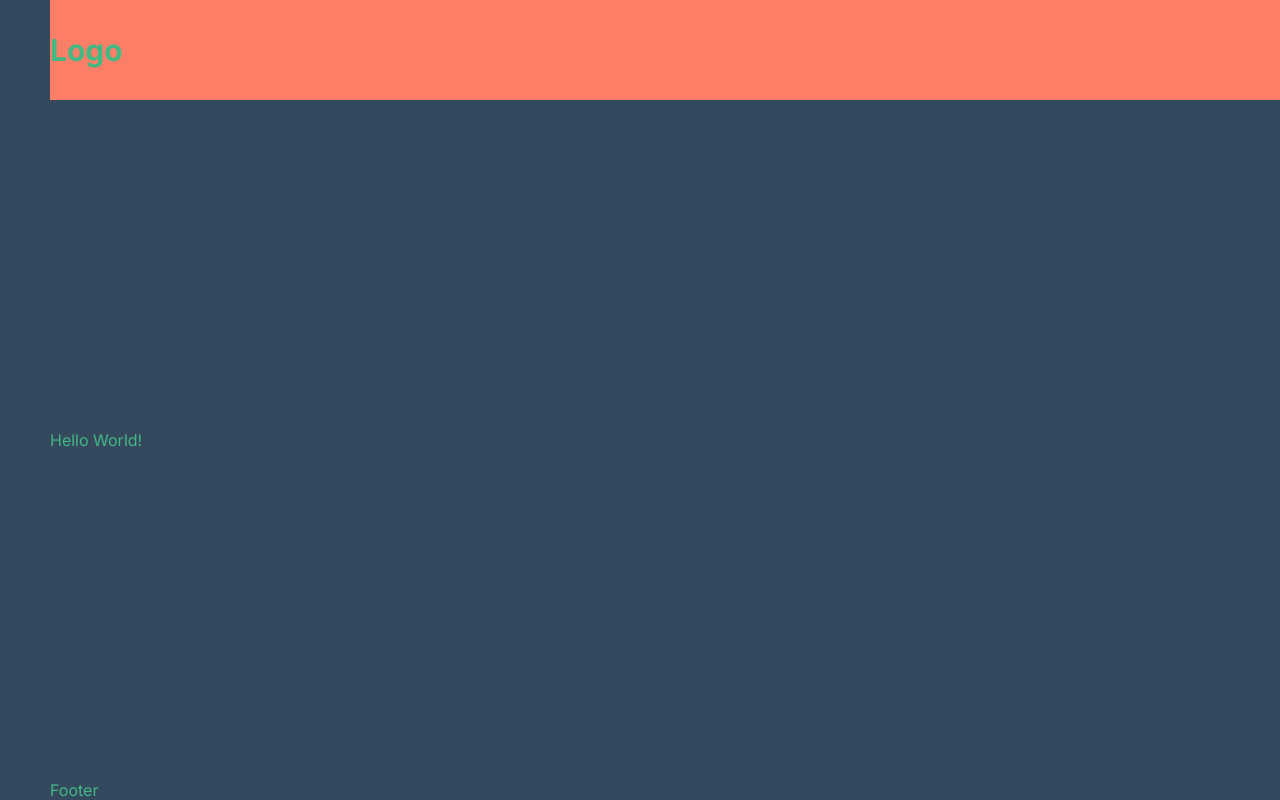
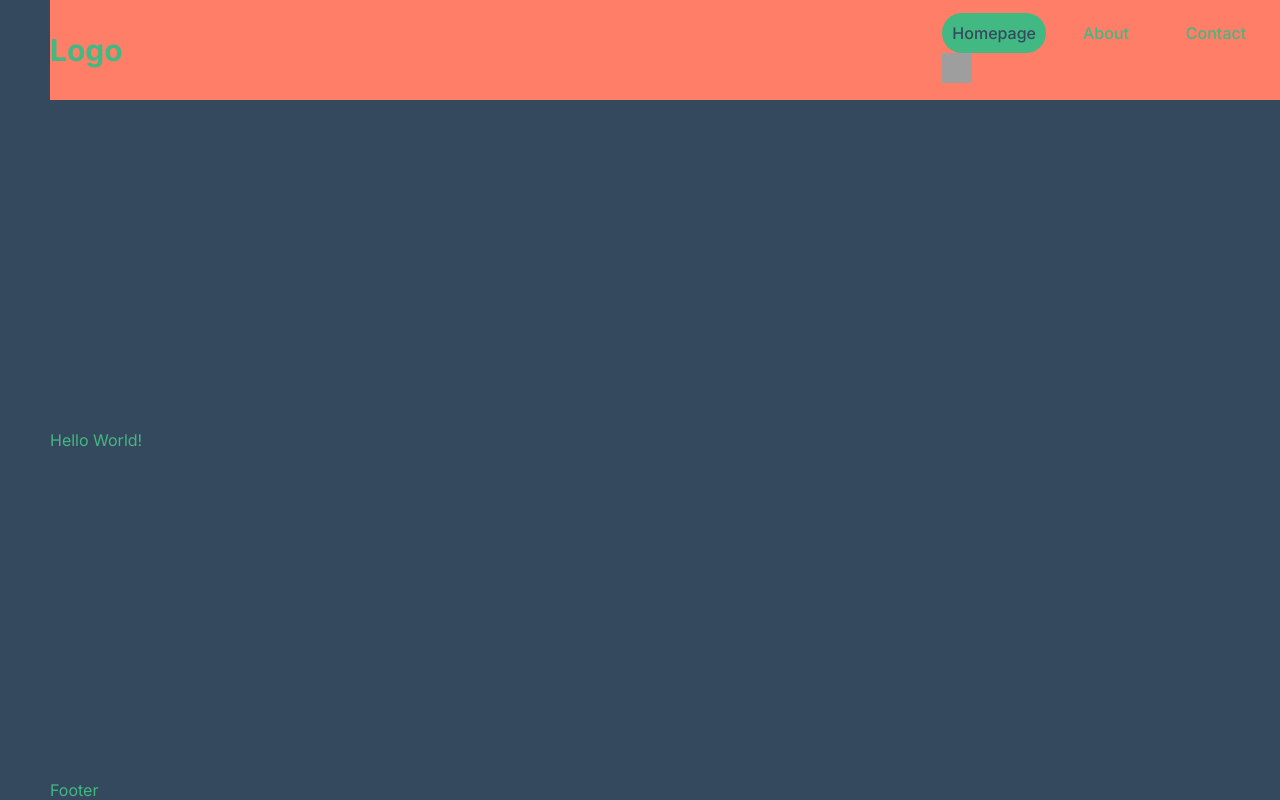
Before and after one commit to adamolson11/techBlog, a Next.js app in the folder my-tech-blog-rules/: page / in a window 1280 px wide. Shown: the top 800 px of the page. Built offline with nearby package versions, Linux system fonts and the light colour scheme; grey boxes are pictures that could not be loaded.

Commit message:
still don't know what was wrong but it is fixed

```diff
--- a/my-tech-blog-rules/src/app/components/navbar/links/Links.jsx
+++ b/my-tech-blog-rules/src/app/components/navbar/links/Links.jsx
@@ -1,34 +1,69 @@
-
 "use client";
 
-import styles from './links.module.css';
-import NavLink from './navLink/navLink';
+import { useState } from "react";
+import styles from "./links.module.css";
+import NavLink from "./navLink/navLink";
+import Image from "next/image";
+// import { handleLogout } from "@/lib/action";
 
-const Links = () => {
 const links = [
   {
-      name: 'Home',
-      link: '/'
+    title: "Homepage",
+    path: "/",
   },
   {
-      name: 'About',
-      link: '/about'
+    title: "About",
+    path: "/about",
   },
   {
-      name: 'Contact',
-      link: '/contact'
+    title: "Contact",
+    path: "/contact",
   },
   {
-      name: 'Blog',
-      link: '/blog',
+    title: "Blog",
+    path: "/blog",
   },
 ];
 
+const Links = ({session}) => {
+  const [open, setOpen] = useState(false);
+
+  // TEMPORARY
+  // const session = true;
+  // const isAdmin = true;
+
   return (
+    <div className={styles.container}>
       <div className={styles.links}>
         {links.map((link) => (
-        <NavLink item={link} key={link.name} />
+          <NavLink item={link} key={link.title} />
         ))}
+        {session?.user ? (
+          <>
+            {session.user?.isAdmin && <NavLink item={{ title: "Admin", path: "/admin" }} />}
+            <form action={handleLogout}>
+              <button className={styles.logout}>Logout</button>
+            </form>
+          </>
+        ) : (
+          <NavLink item={{ title: "Login", path: "/login" }} />
+        )}
+      </div>
+      <Image
+        className={styles.menuButton}
+        src="/menu.png"
+        alt=""
+        width={30}
+        height={30}
+        onClick={() => setOpen((prev) => !prev)}
+      />
+      {open && (
+        <div className={styles.mobileLinks}>
+          {links.map((link) => (
+            <NavLink item={link} key={link.title} />
+          ))}
+        </div>
+      )}
     </div>
   );
 };
```
Lines whose indentation alone changed are shown as unchanged.
